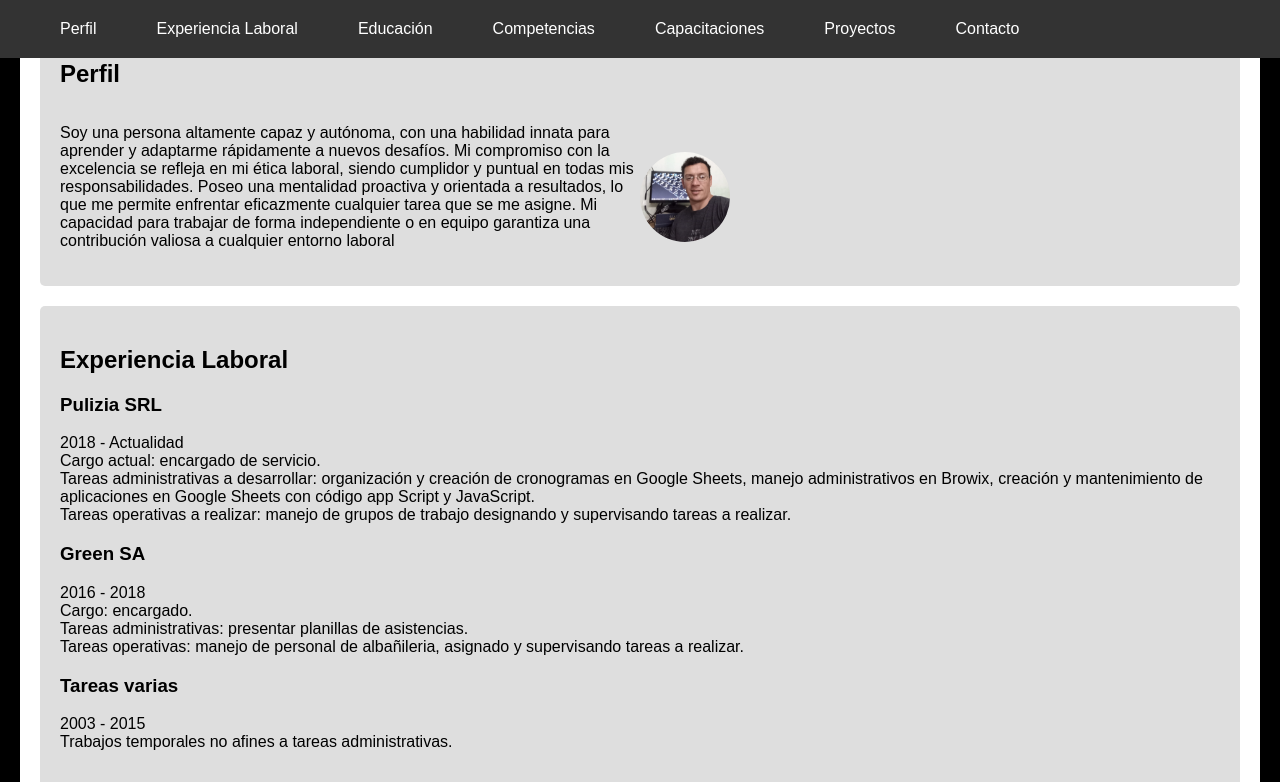
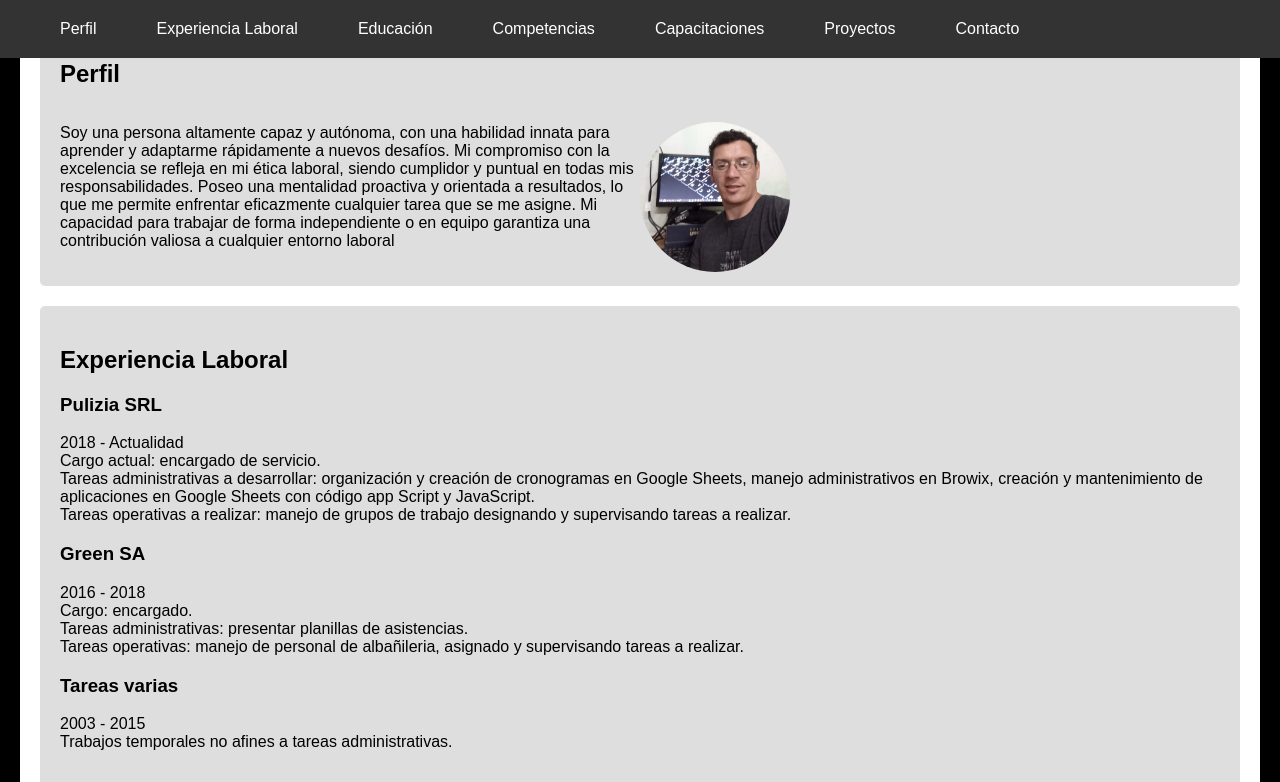
Before and after one commit to sebastian-moyano/portafolioWeb, a plain HTML site: page index.html in a window 1280 px wide. Shown: the top 782 px of the page. Drawn offline with Linux system fonts and the light colour scheme.

Commit message:
arreglo perfil

```diff
--- a/style.css
+++ b/style.css
@@ -168,8 +168,8 @@ section {
 }
 
 .imagen {
-    width: 90px;
-    height: 90px;
+    width: 150px;
+    height: 150px;
     border-radius: 50%;
     overflow: hidden;
     position: relative;
@@ -178,7 +178,7 @@ section {
 }
 .imagen img {
     width: 100%;
-    height: auto;
+    height: 100%;
     display: block;
     object-fit: cover;
 }
```
